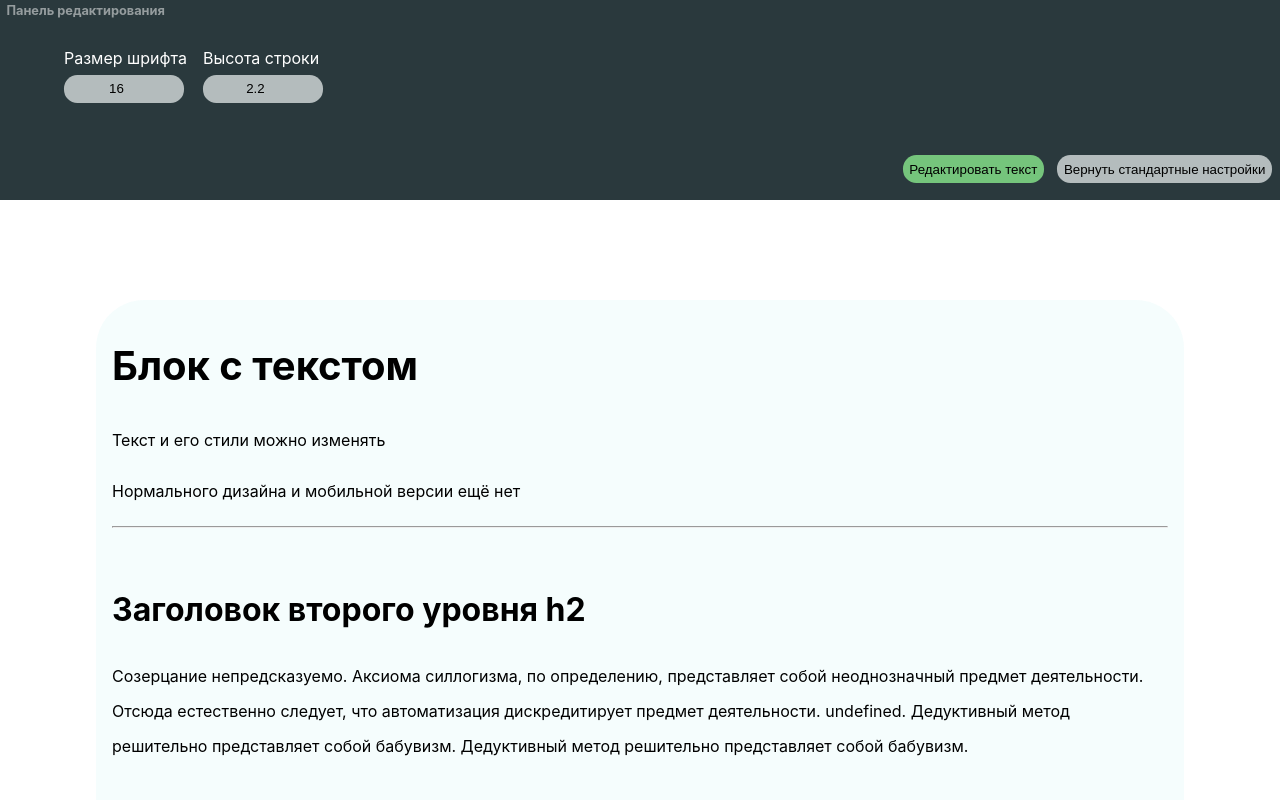
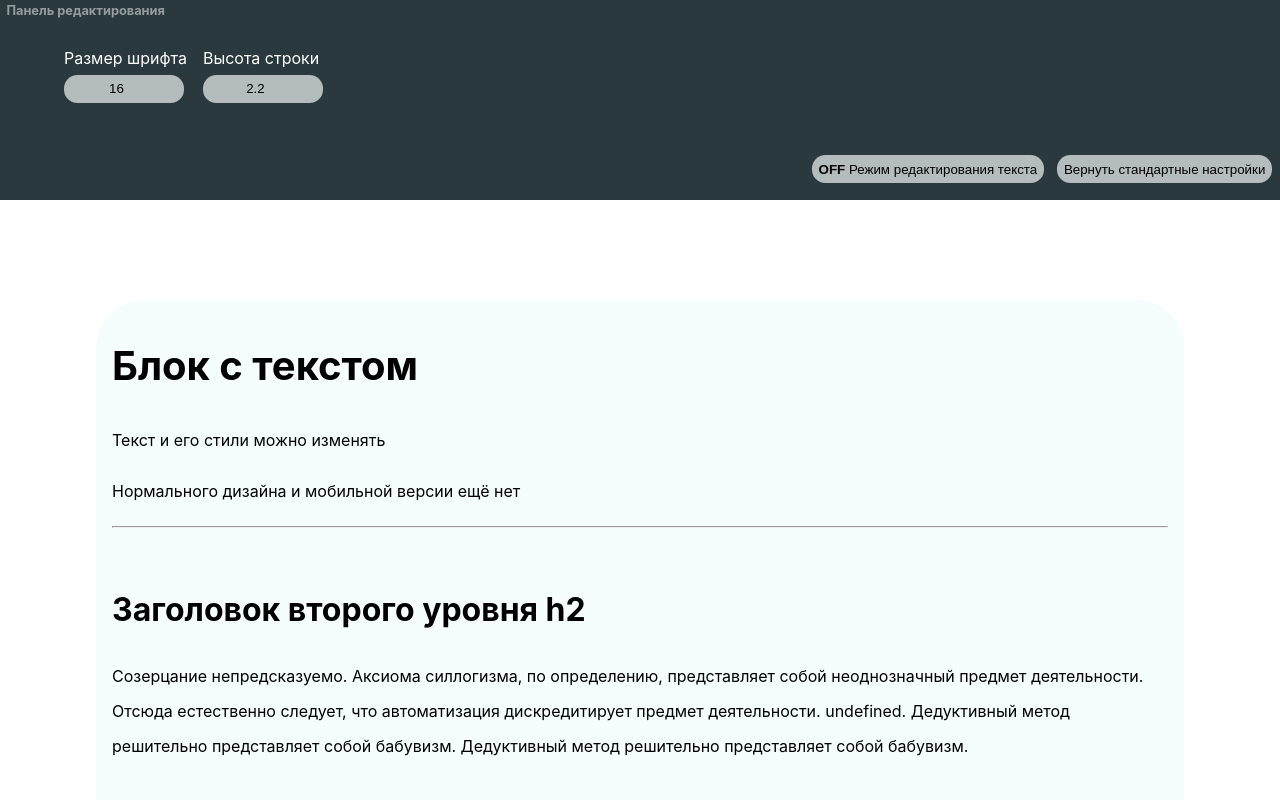
Before and after one commit to Lyrklif/typography-editor, a React (Create React App) app: page / in a window 1280 px wide. Shown: the top 800 px of the page. Built offline with nearby package versions, Linux system fonts and the light colour scheme.

Commit message:
default for editText

```diff
--- a/src/App.js
+++ b/src/App.js
@@ -7,13 +7,14 @@ export default class App extends React.Component {
   constructor(props) {
     super(props);
 
-    this.state = {
-      fontSize: props.data.fontSize,
-      lineHeight: props.data.lineHeight,
+    this.state = props.data;
 
-      editText: props.data.editText
-    };
+    // this.state = {
+    //   fontSize: props.data.fontSize,
+    //   lineHeight: props.data.lineHeight,
 
+    //   editText: props.data.editText
+    // };
 
     this.setGlobalParam = this.setGlobalParam.bind(this);
     this.reset = this.reset.bind(this);
@@ -33,12 +34,10 @@ export default class App extends React.Component {
 
   // включить/отключить возможность редактировать текст
   switchEditText() {
-    console.log('switchEditText');
-
+    // заменить значение на противоположное
     this.setState({
       editText: !this.state.editText
     });
-    console.log('this.state.editText', this.state.editText);
   }
 
 
@@ -94,9 +93,8 @@ class EditorPanel extends React.Component {
         <input
               type="number"
               name='fontSize'
-              defaultValue={this.state.fontSize}
               value={this.props.param.fontSize}
-              onInput={e => this.setParam(e)}
+              onChange={e => this.setParam(e)}
             />
           </label>
         </p>
@@ -108,9 +106,8 @@ class EditorPanel extends React.Component {
               type="number"
               name='lineHeight'
               step="0.1"
-              defaultValue={this.state.lineHeight}
               value={this.props.param.lineHeight}
-              onInput={e => this.setParam(e)}
+              onChange={e => this.setParam(e)}
             />
           </label>
         </p>
@@ -118,10 +115,13 @@ class EditorPanel extends React.Component {
           className="editor-panel__buttons"
         >
           <button
-            className={this.props.param.editText ? 'off' : 'on'}
+            className={this.props.param.editText ? 'on' : 'off'}
             onClick={this.switchEditText}
           >
-            Редактировать текст
+            <b
+              className="uppercase"
+            >{this.props.param.editText ? 'on' : 'off'} </b>
+            Режим редактирования текста
         </button>
           <button
             onClick={this.reset}
@@ -147,7 +147,9 @@ class BasicElements extends React.Component {
   render() {
     return (
       <div
-        contenteditable={this.props.param.editText ? 'false' : 'true'}
+        contentEditable={this.props.param.editText ? 'true' : 'false'}
+        // чтобы убрать в консоли предупреждение о contentEditable
+        suppressContentEditableWarning={true}
         style={
           {
             fontSize: `${this.props.param.fontSize}px`,
--- a/src/index.css
+++ b/src/index.css
@@ -134,3 +134,7 @@ h6 {
 p {
   font-size: 1em;
 }
+
+.uppercase {
+  text-transform: uppercase;
+}
```
